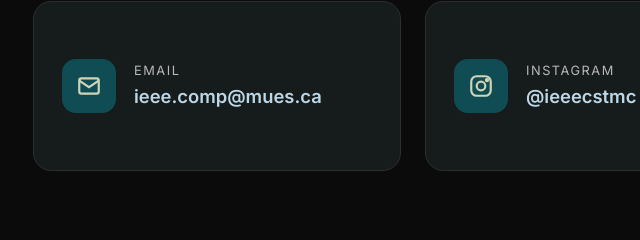
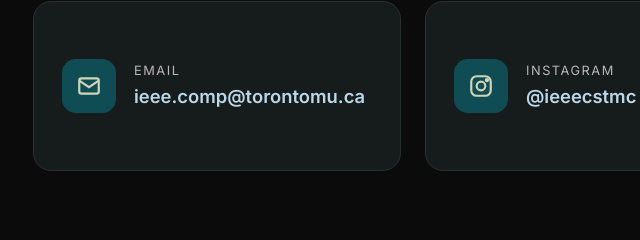
Before and after one commit to Ayesha-Rashid2/ieeecstmc-website, a plain HTML site: page contact/index.html in a window 1280 px wide. Shown: the part 327-567 px from the top of the page, 31-671 px from the left. Drawn offline with Linux system fonts and the light colour scheme.

Commit message:
Changed Email

```diff
--- a/contact/index.html
+++ b/contact/index.html
@@ -49,7 +49,7 @@
             </span>
             <span>
               <span class="contact-label">Email</span>
-              <span class="contact-value">ieee.comp@mues.ca</span>
+              <span class="contact-value">ieee.comp@torontomu.ca</span>
             </span>
           </a>
 
```
